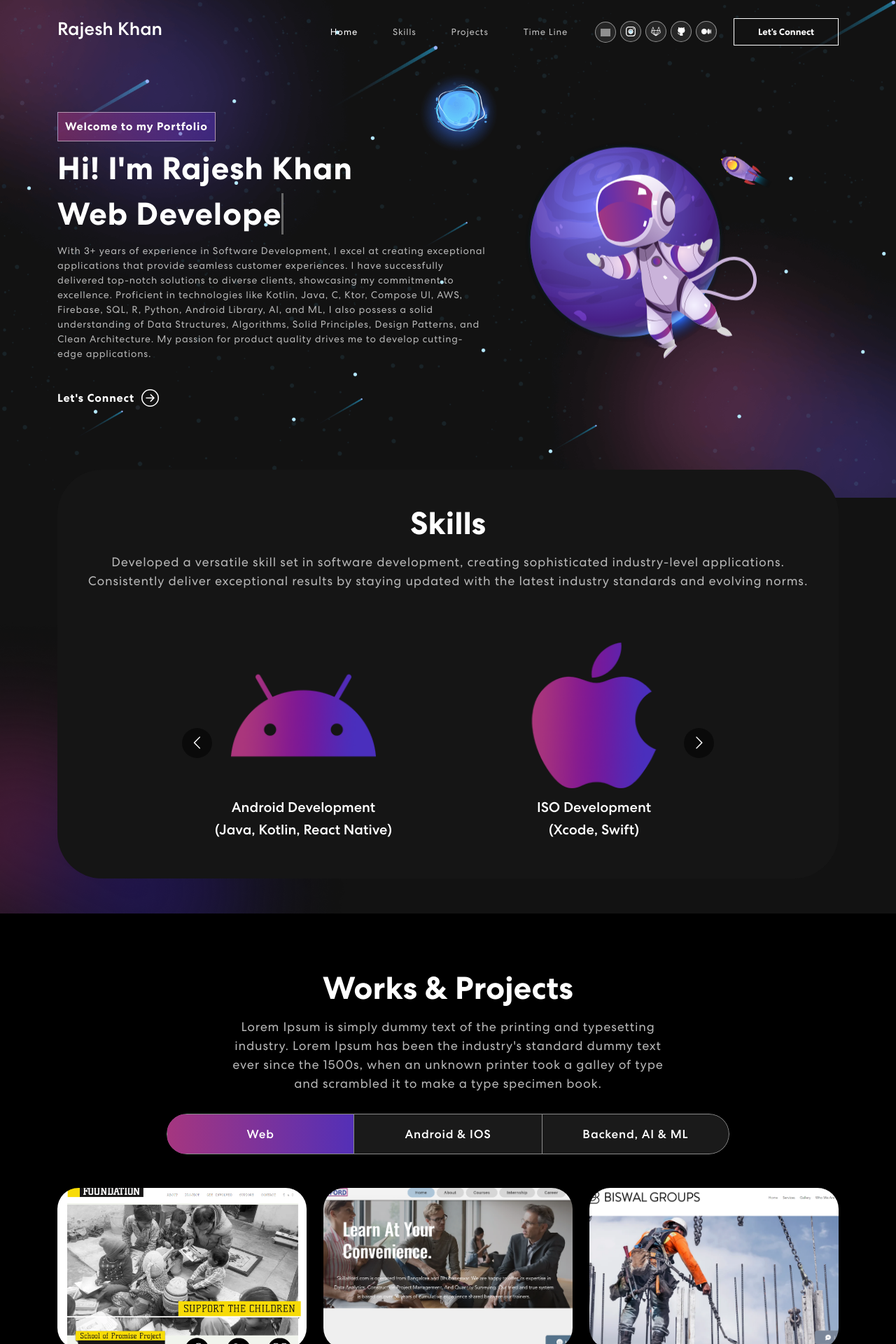
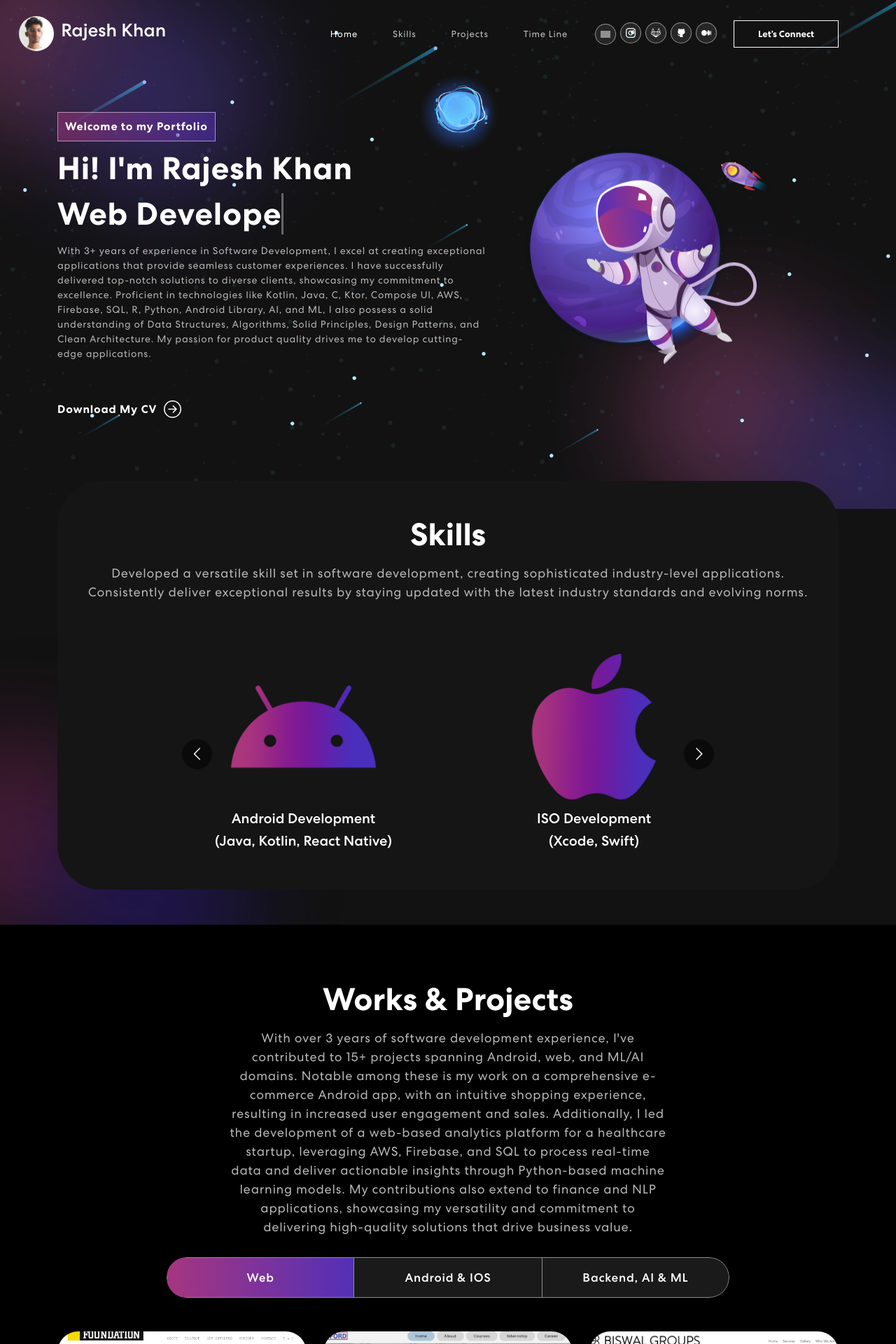
Before and after one commit to khanrajesh/rajesh-protfolio, a React (Create React App) app: page / in a window 1280 px wide. Shown: the top 1920 px of the page at 70% size. Built offline with nearby package versions, Linux system fonts and the light colour scheme; grey boxes are pictures that could not be loaded.

Commit message:
added download pdf function

```diff
--- a/package.json
+++ b/package.json
@@ -8,7 +8,7 @@
     "@testing-library/user-event": "^13.5.0",
     "animate.css": "^4.1.1",
     "bootstrap": "^5.3.0",
-    "firebase": "^10.3.1",
+    "firebase": "^10.8.0",
     "react": "^18.2.0",
     "react-bootstrap": "^2.8.0",
     "react-bootstrap-icons": "^1.10.3",
--- a/src/App.css
+++ b/src/App.css
@@ -65,6 +65,8 @@ button {
     background-color: transparent;
 }
 
+
+
 input:focus, textarea:focus, select:focus {
     outline: none;
 }
@@ -92,7 +94,10 @@ nav.navbar {
     top: 0;
     z-index: 9999;
     transition: 0.32s ease-in-out;
+    align-items: baseline;
+
 }
+
 
 nav.navbar.scrolled {
     padding: 0 0;
@@ -117,10 +122,59 @@ nav.navbar .navbar-nav a.nav-link.navbar-link.active {
     opacity: 1;
 }
 
+/*.logo{
+    display: flex;
+    align-items: center;
+}
+.ms-image {
+    width: 50px;
+    height:50px;
+    margin-right: 50px;
+}
 .ms-logo {
     color: #fff;
     font-size: 26px;
+}*/
+
+.logo {
+    display: flex;
+    justify-content: center;
+    align-items: center;
 }
+
+.image-container {
+    width: 50px; /* Initial width */
+    height: 50px; /* Initial height */
+z-index: 1;
+}
+
+.ms-image {
+    width: 50px; /* To fill the container */
+    height: 50px; /* To fill the container */
+    border-radius: 50%; /* Circular shape */
+    transition: all 0.3s ease; /* Smooth transition effect */
+    z-index: 1;
+}
+
+.image-container:hover{
+    z-index: 2;
+}
+
+.image-container:hover .ms-image {
+    width: 250px; /* Expanded width on hover */
+    height: 250px; /* Expanded height on hover */
+}
+
+.image-container:hover .ms-logo {
+    z-index: -1;
+}
+
+.ms-logo {
+    margin-left: 10px; /* Adjust as needed */
+    color: #fff;
+    font-size: 26px;
+}
+
 
 span.navbar-text {
     display: flex;
@@ -315,6 +369,20 @@ nav.navbar .navbar-toggler[aria-expanded="true"] .navbar-toggler-icon {
     letter-spacing: 0.8px;
     display: flex;
     align-items: center;
+}
+
+.banner_buttons {
+    display: flex;
+
+}
+
+.download_cv_btn {
+    margin-right:40px;
+    font-weight: 700;
+    letter-spacing: 1px;
+    padding: 8px 10px;
+    background: linear-gradient(90.21deg, rgba(170, 54, 124, 0.5) -5.91%, rgba(74, 47, 189, 0.5) 111.58%);
+    border: 2px solid rgba(255, 255, 255, 0.5);
 }
 
 .banner button svg {
--- a/src/components/Banner.js
+++ b/src/components/Banner.js
@@ -1,30 +1,76 @@
-import { useState, useEffect } from "react";
-import { Col, Container, Row } from "react-bootstrap";
-import { ArrowRightCircle } from "react-bootstrap-icons";
+import {useEffect, useRef, useState} from "react";
+import {Col, Container, Row} from "react-bootstrap";
+import {ArrowRightCircle} from "react-bootstrap-icons";
 import headerImage from "../assets/img/header-img.svg";
 import 'animate.css';
 import TrackVisibility from 'react-on-screen';
+import pdfFile from '../assets/resume/Rajesh Khan Resume.pdf';
 
 export const Banner = () => {
 
+
     const [loopNum, setLoopNum] = useState(0);
     const [isDeleting, setIsDeleting] = useState(false);
-    const toRotate = ["Web Developer", "Android Developer", "IOS Developer", "Backend Developer"];
+    const toRotate = ["Web Developer", "Android Developer", "Backend Developer"];
     const [text, setText] = useState('');
     const period = 2000;
-    const [delta,setDelta] = useState(300 - Math.random() *100);
+    const [delta, setDelta] = useState(300 - Math.random() * 100);
     const [index, setIndex] = useState(1);
 
+
+
+
+
+    const handleDownload = () => {
+        // Specify the path to your PDF file
+
+        // Create a temporary link element
+        const link = document.createElement('a');
+        link.href = pdfFile;
+        link.download = 'Rajesh_Khan_Resume.pdf'; // Set the download filename
+
+        // Append the link to the body and trigger the click event
+        document.body.appendChild(link);
+        link.click();
+
+        // Remove the link from the body after download starts
+        setTimeout(() => {
+            document.body.removeChild(link);
+        }, 100);
+    };
+
+    const openPDF = () => {
+        // Open the PDF file in a new tab/window
+        window.open(pdfFile, '_blank');
+    };
+
+
+    const openPDF2 = () => {
+        // Open the PDF file in a new tab/window
+        const newWindow = window.open(pdfFile, '_blank');
+
+        // Set the favicon for the new window
+        newWindow.document.head.innerHTML += `
+        <link rel="shortcut icon" type="image/x-icon"  href="%PUBLIC_URL%/logo-r.png" >
+    `;
+
+        // Load the PDF file in the new window
+        newWindow.location.href = pdfFile;
+    };
+
+
     //
-    useEffect(()=>{
-        let ticker = setInterval(()=>{
+    useEffect(() => {
+        let ticker = setInterval(() => {
             tick();
-        },delta)
+        }, delta)
 
-        return ()=> {clearInterval(ticker)};
-    },[text])
+        return () => {
+            clearInterval(ticker)
+        };
+    }, [text])
 
-    const tick = () =>{
+    const tick = () => {
         let i = loopNum % toRotate.length;
         let fullText = toRotate[i];
         let updatedText = isDeleting ? fullText.substring(0, text.length - 1) : fullText.substring(0, text.length + 1);
@@ -49,34 +95,57 @@ export const Banner = () => {
         }
     }
 
+
     return (
         <section className="banner" id="name">
             <Container>
                 <Row className="banner-row">
                     <Col xs={12} md={6} xl={7}>
                         <TrackVisibility>
-              {({ isVisible }) =>
+                            {({isVisible}) =>
                                 <div className={isVisible ? "animate__animated animate__fadeIn" : ""}>
 
                                     <span className="tagline">Welcome to my Portfolio</span>
                                     <h1>{`Hi! I'm Rajesh Khan`}</h1>
-            <h1><span className="txt-rotate" dataPeriod="1000" data-rotate='["Web Developer", "Android Developer", "IOS Developer", "Backend Developer"]'><span className="wrap">{text}</span></span></h1>
+                                    <h1><span className="txt-rotate" dataPeriod="1000"
+                                              data-rotate='["Web Developer", "Android Developer", "IOS Developer", "Backend Developer"]'><span
+                                        className="wrap">{text}</span></span></h1>
                                     <p>
                                         With 3+ years of experience in Software Development,
-            I excel at creating exceptional applications that provide seamless customer experiences.
-            I have successfully delivered top-notch solutions to diverse clients, showcasing my commitment to excellence.
-            Proficient in technologies like Kotlin, Java, C, Ktor, Compose UI, AWS, Firebase, SQL, R, Python, Android Library, AI, and ML, I also possess a solid understanding of Data Structures, Algorithms, Solid Principles, Design Patterns, and Clean Architecture.
+                                        I excel at creating exceptional applications that provide seamless customer
+                                        experiences.
+                                        I have successfully delivered top-notch solutions to diverse clients, showcasing
+                                        my commitment to excellence.
+                                        Proficient in technologies like Kotlin, Java, C, Ktor, Compose UI, AWS,
+                                        Firebase, SQL, R, Python, Android Library, AI, and ML, I also possess a solid
+                                        understanding of Data Structures, Algorithms, Solid Principles, Design Patterns,
+                                        and Clean Architecture.
                                         My passion for product quality drives me to develop cutting-edge applications.
                                     </p>
-            <button onClick={() => console.log("connect")}>
-              Let's Connect <ArrowRightCircle size={25} />
+
+                                    <div className= "banner_buttons">
+                                        <button /*className="download_cv_btn" */ onClick={() => {
+                                            // handleDownload();
+                                            openPDF2();
+                                        }}>
+                                            Download My CV <ArrowRightCircle size={25}/>
                                         </button>
+
+                                        {/*<button onClick={() => {*/}
+
+                                        {/*}}>*/}
+                                        {/*    Let's Connect <ArrowRightCircle size={25}/>*/}
+                                        {/*</button>*/}
+
+                                    </div>
+
+
                                 </div>}
                         </TrackVisibility>
                     </Col>
                     <Col xs={12} md={6} xl={5}>
                         <TrackVisibility>
-              {({ isVisible }) =>
+                            {({isVisible}) =>
                                 <div className={isVisible ? "animate__animated animate__zoomIn" : ""}>
                                     <img src={headerImage} alt="Header Img"/>
                                 </div>}
--- a/src/components/Contact.js
+++ b/src/components/Contact.js
@@ -44,7 +44,7 @@ export const Contact = () => {
   };
 
   return (
-    <section className="contact" id="connect">
+    <section className="contact" id="connect" >
       <Container>
         <Row className="align-items-center">
           <Col size={12} md={6}>
--- a/src/components/NavBar.js
+++ b/src/components/NavBar.js
@@ -9,6 +9,9 @@ import mediumIcon from '../assets/img/medium.svg'
 import { HashLink } from 'react-router-hash-link';
 
 import {  BrowserRouter as Router} from "react-router-dom";
+import p1 from "../assets/img/p1.png";
+import backendproject2 from '../assets/img/my_img.jpg'
+
 
 export const NavBar = () => {
 
@@ -38,7 +41,12 @@ export const NavBar = () => {
       <Navbar expand="md" className={scrolled ? "scrolled" : ""}>
         <Container>
           <Navbar.Brand href="/">
-           <h1 className="ms-logo"> Rajesh Khan </h1>
+            <div className="logo">
+                 <span className="image-container">
+                    <img className="ms-image" id="ms-image" src={backendproject2} alt="p1"/>
+                 </span>
+                <h1 className="ms-logo">Rajesh Khan</h1>
+            </div>
           </Navbar.Brand>
           <Navbar.Toggle aria-controls="basic-navbar-nav">
             <span className="navbar-toggler-icon"></span>
--- a/src/components/Projects.js
+++ b/src/components/Projects.js
@@ -109,7 +109,11 @@ export const Projects = () => {
               {({ isVisible }) =>
               <div className={isVisible ? "animate__animated animate__fadeIn": ""}>
                 <h2>Works & Projects</h2>
-                <p>Lorem Ipsum is simply dummy text of the printing and typesetting industry. Lorem Ipsum has been the industry's standard dummy text ever since the 1500s, when an unknown printer took a galley of type and scrambled it to make a type specimen book.</p>
+                <p>With over 3 years of software development experience, I've contributed to 15+ projects spanning Android, web, and ML/AI domains.
+                  Notable among these is my work on a comprehensive e-commerce Android app, with an intuitive shopping experience, resulting in increased user engagement and sales.
+                  Additionally, I led the development of a web-based analytics platform for a healthcare startup, leveraging AWS,
+                  Firebase, and SQL to process real-time data and deliver actionable insights through Python-based machine learning models.
+                  My contributions also extend to finance and NLP applications, showcasing my versatility and commitment to delivering high-quality solutions that drive business value.</p>
                 <Tab.Container id="projects-tabs" defaultActiveKey="first">
                   <Nav variant="pills" className="nav-pills mb-5 justify-content-center align-items-center" id="pills-tab">
                     <Nav.Item>
```
Also changed, not shown: src/App.js (+7 -2 lines), 2 other files (tests, documents, lock files or other folders). Lines whose indentation alone changed are shown as unchanged.
